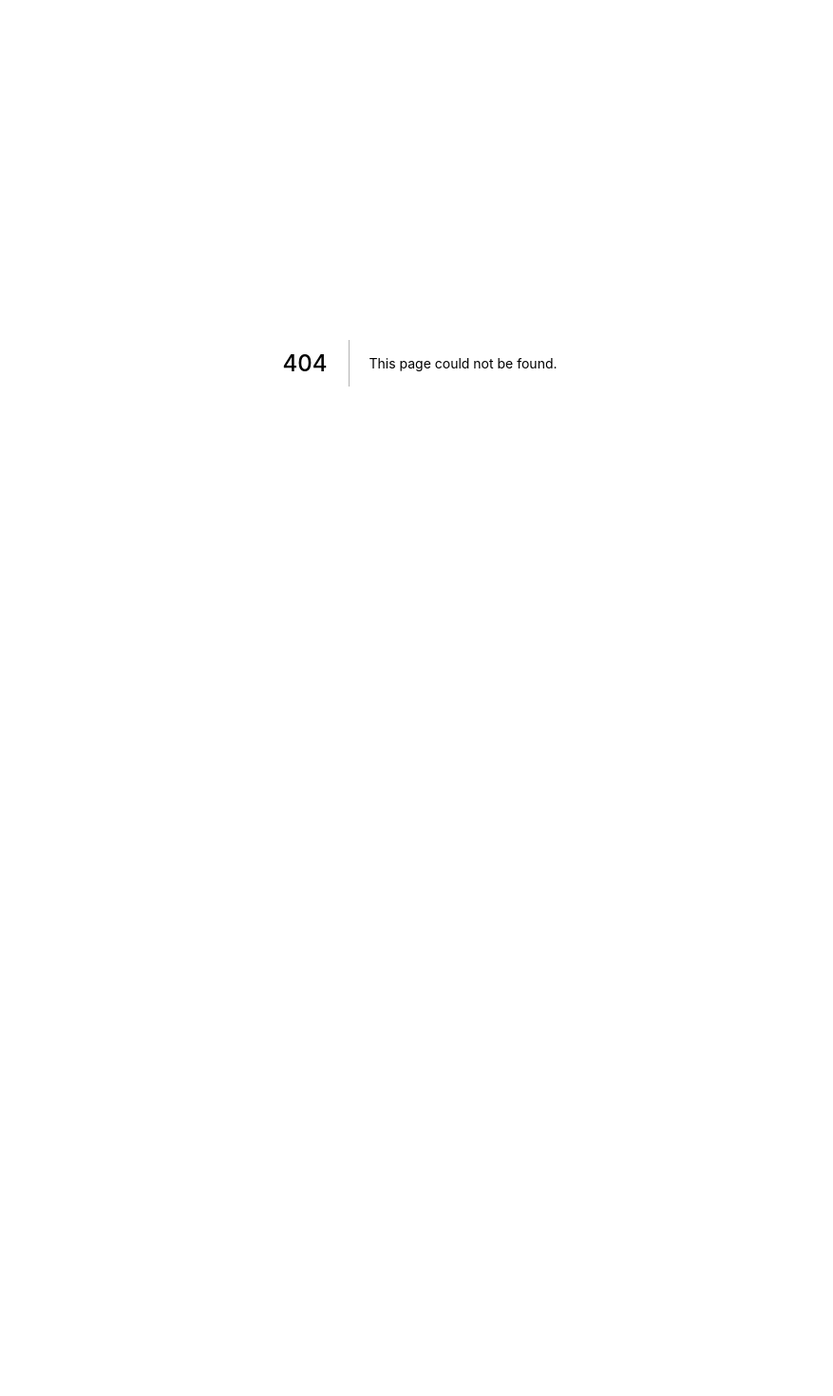
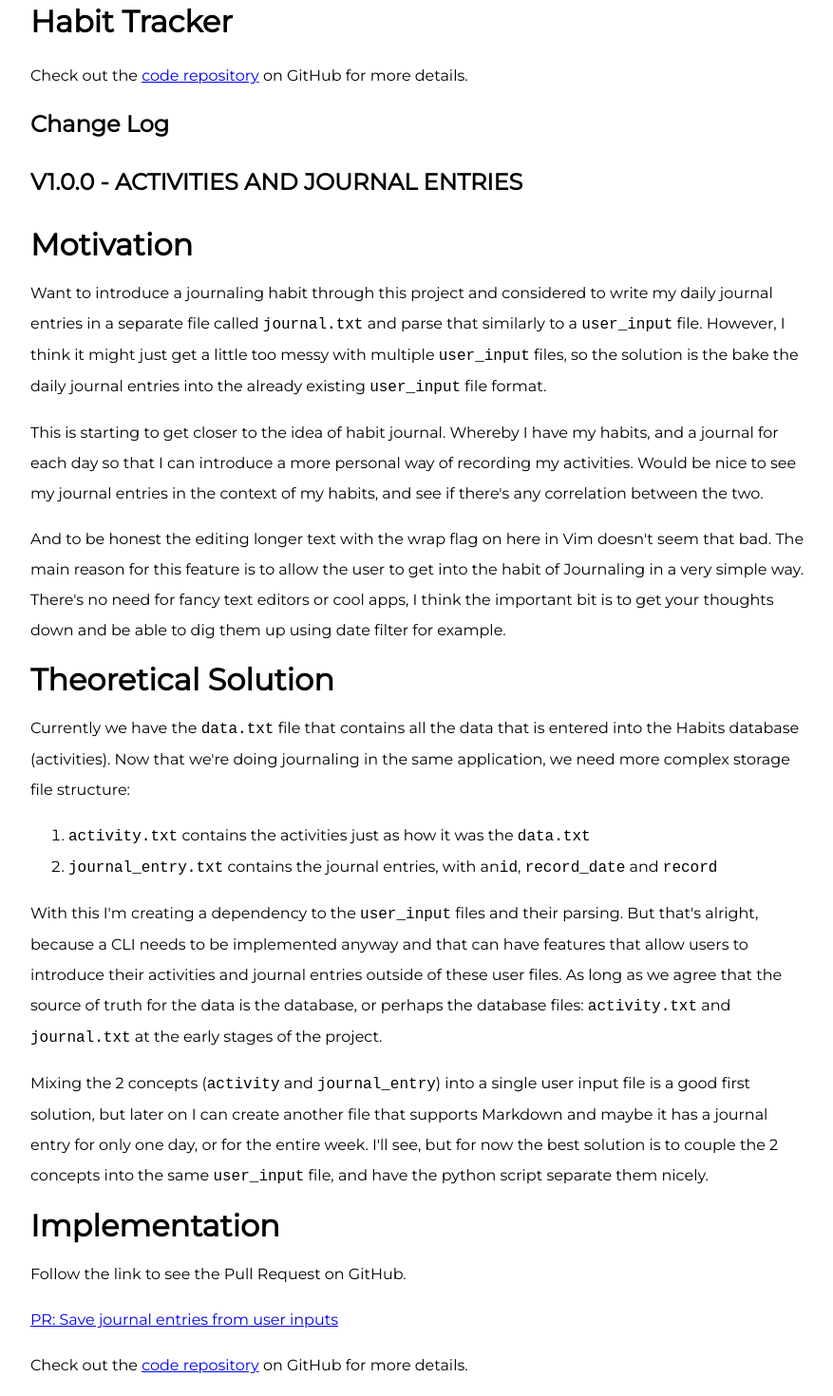
Before and after one commit to szabikr/szabi-space, a Next.js app: page /projects/habit-tracker in a window 1280 px wide. Before the commit this address had no page. Shown: the part 18-1488 px from the top of the page at 95% size, without its empty margins (198-1075 px from the left). Before the commit the page ends 800 px from the top, so only its background shows below. Built offline with nearby package versions, Linux system fonts and the light colour scheme.

Commit message:
habit tracker: Adding content to show change log

```diff
--- a/src/data.js
+++ b/src/data.js
@@ -62,6 +62,7 @@ export const projects = [
     name: 'Habit Tracker',
     description: 'Application',
     repoLink: 'https://github.com/szabikr/habit-tracker',
+    pageUrl: '/projects/habit-tracker',
   },
   {
     name: 'Szabi.space',
--- /dev/null
+++ b/src/pages/projects/habit-tracker.js
@@ -0,0 +1,102 @@
+import { projects } from '../../data'
+import GithubAnchor from '../../components/github-anchor'
+
+export default function HabitTracker({ repoLink }) {
+  return (
+    <>
+      <header>
+        <h1>Habit Tracker</h1>
+        <GithubAnchor repoLink={repoLink} />
+      </header>
+      <main>
+        <section>
+          <h2>Change Log</h2>
+          <h3>v1.0.0 - Activities and Journal Entries</h3>
+          <h4>Motivation</h4>
+          <p>
+            Want to introduce a journaling habit through this project and
+            considered to write my daily journal entries in a separate file
+            called <code>journal.txt</code> and parse that similarly to a{' '}
+            <code>user_input</code> file. However, I think it might just get a
+            little too messy with multiple <code>user_input</code> files, so the
+            solution is the bake the daily journal entries into the already
+            existing <code>user_input</code> file format.
+          </p>
+          <p>
+            This is starting to get closer to the idea of habit journal. Whereby
+            I have my habits, and a journal for each day so that I can introduce
+            a more personal way of recording my activities. Would be nice to see
+            my journal entries in the context of my habits, and see if there's
+            any correlation between the two.
+          </p>
+          <p>
+            And to be honest the editing longer text with the wrap flag on here
+            in Vim doesn't seem that bad. The main reason for this feature is to
+            allow the user to get into the habit of Journaling in a very simple
+            way. There's no need for fancy text editors or cool apps, I think
+            the important bit is to get your thoughts down and be able to dig
+            them up using date filter for example.
+          </p>
+
+          <h4>Theoretical Solution</h4>
+          <p>
+            Currently we have the <code>data.txt</code> file that contains all
+            the data that is entered into the Habits database (activities). Now
+            that we're doing journaling in the same application, we need more
+            complex storage file structure:
+          </p>
+          <p>
+            <ol>
+              <li>
+                <code>activity.txt</code> contains the activities just as how it
+                was the <code>data.txt</code>
+              </li>
+              <li>
+                <code>journal_entry.txt</code> contains the journal entries,
+                with an
+                <code>id</code>, <code>record_date</code> and{' '}
+                <code>record</code>
+              </li>
+            </ol>
+          </p>
+          <p>
+            With this I'm creating a dependency to the <code>user_input</code>{' '}
+            files and their parsing. But that's alright, because a CLI needs to
+            be implemented anyway and that can have features that allow users to
+            introduce their activities and journal entries outside of these user
+            files. As long as we agree that the source of truth for the data is
+            the database, or perhaps the database files:{' '}
+            <code>activity.txt</code> and <code>journal.txt</code> at the early
+            stages of the project.
+          </p>
+          <p>
+            Mixing the 2 concepts (<code>activity</code> and{' '}
+            <code>journal_entry</code>) into a single user input file is a good
+            first solution, but later on I can create another file that supports
+            Markdown and maybe it has a journal entry for only one day, or for
+            the entire week. I'll see, but for now the best solution is to
+            couple the 2 concepts into the same <code>user_input</code> file,
+            and have the python script separate them nicely.
+          </p>
+          <h4>Implementation</h4>
+          <p>Follow the link to see the Pull Request on GitHub.</p>
+          <p>
+            <a href="https://github.com/szabikr/habit-tracker/pull/3">
+              PR: Save journal entries from user inputs
+            </a>
+          </p>
+        </section>
+      </main>
+      <footer>
+        <GithubAnchor repoLink={repoLink} />
+      </footer>
+    </>
+  )
+}
+
+export async function getStaticProps(context) {
+  const repoLink = projects.find((poc) => poc.name == 'Habit Tracker').repoLink
+  return {
+    props: { repoLink },
+  }
+}
```
Also changed, not shown: src/components/projects.jsx (+8 -0 lines).
